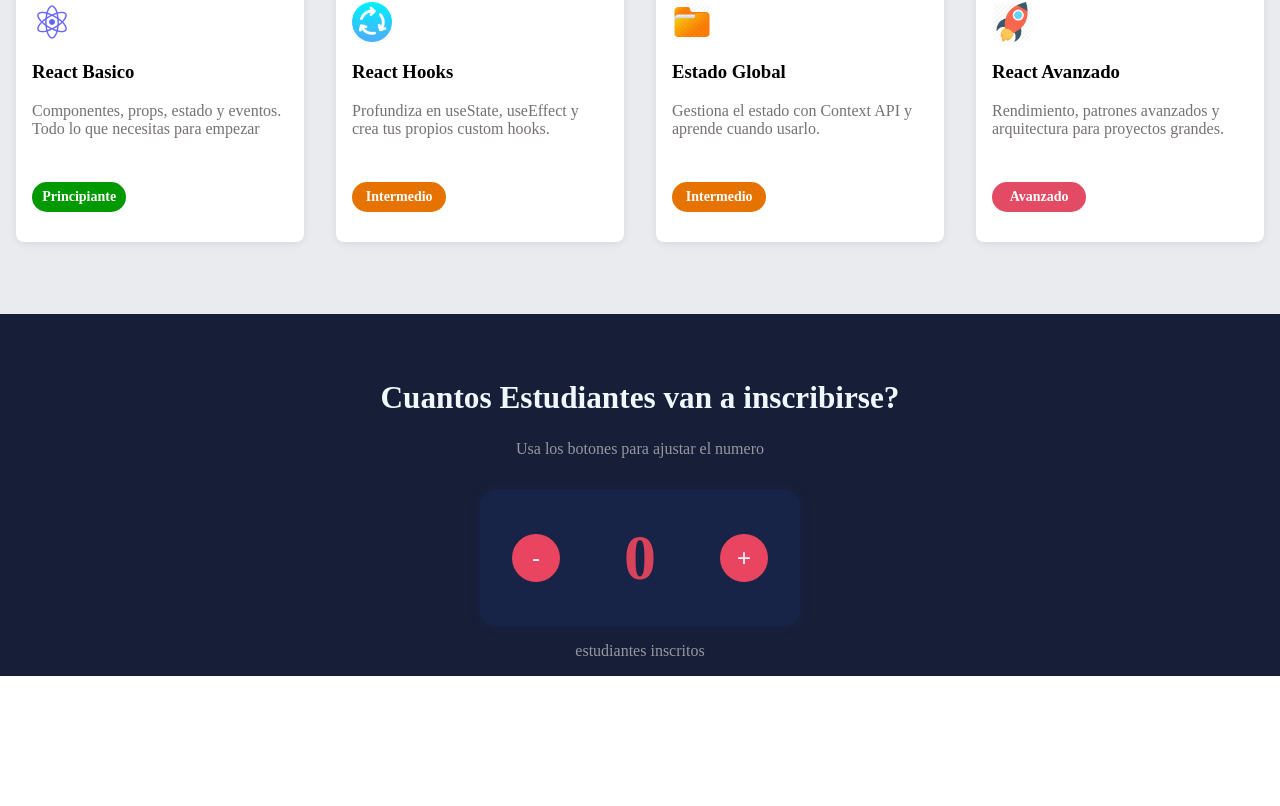
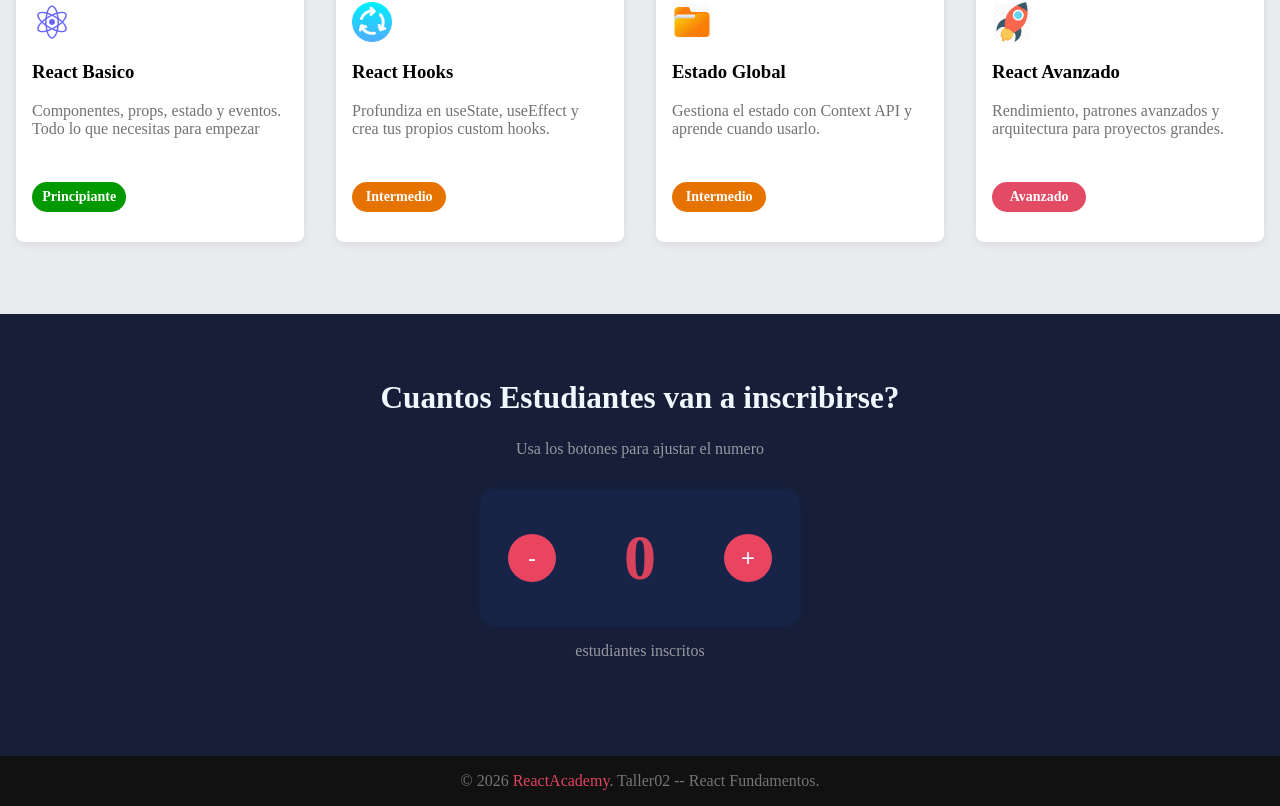
Before and after one commit to alfredoTous/React-Fundamentos, a React (Vite) app: page / in a window 1280 px wide. Shown: the part 690-1496 px from the top of the page. Before the commit the page ends 1366 px from the top, so only its background shows below. Built offline with nearby package versions, Linux system fonts and the light colour scheme.

Commit message:
feat: implement Footer

```diff
--- a/src/App.jsx
+++ b/src/App.jsx
@@ -2,6 +2,7 @@
 import Banner from "./components/Banner";
 import CoursesSection from "./components/CoursesSection";
 import CounterSection from "./components/CounterSection";
+import Footer from "./components/Footer"
 import './App.css'
 
 function App()
@@ -9,9 +10,12 @@
     return (
         <>
             <Header/>
+
             <Banner/>
             <CoursesSection/>
             <CounterSection/>
+
+            <Footer/>
         </>
     )
 }
--- a/src/components/Counter.css
+++ b/src/components/Counter.css
@@ -19,5 +19,5 @@
 
 .counter span {
     text-align: center;
-    width: 4rem;
+    width: 4.5rem;
 }
--- a/src/components/CounterSection.css
+++ b/src/components/CounterSection.css
@@ -6,6 +6,7 @@
     flex-direction: column;
     align-items: center;
     background-color: #171e38;
+    padding-bottom: 5rem;
 }
 
 .counterSection h2
--- /dev/null
+++ b/src/components/Footer.css
@@ -0,0 +1,14 @@
+
+.footer
+{
+    display: flex;
+    justify-content: center;
+    background-color: #111;
+    color: #747674;
+}
+
+.footer a
+{
+    text-decoration: none;
+    color: #e24360;
+}
--- /dev/null
+++ b/src/components/Footer.jsx
@@ -0,0 +1,15 @@
+import './Footer.css'
+
+function Footer()
+{
+    return (
+        <div className="footer">
+            <p>
+                © 2026 <a href="#Inicio">ReactAcademy</a>. Taller02 -- React Fundamentos.
+            </p>
+        </div>
+    )
+}
+
+
+export default Footer;
```
